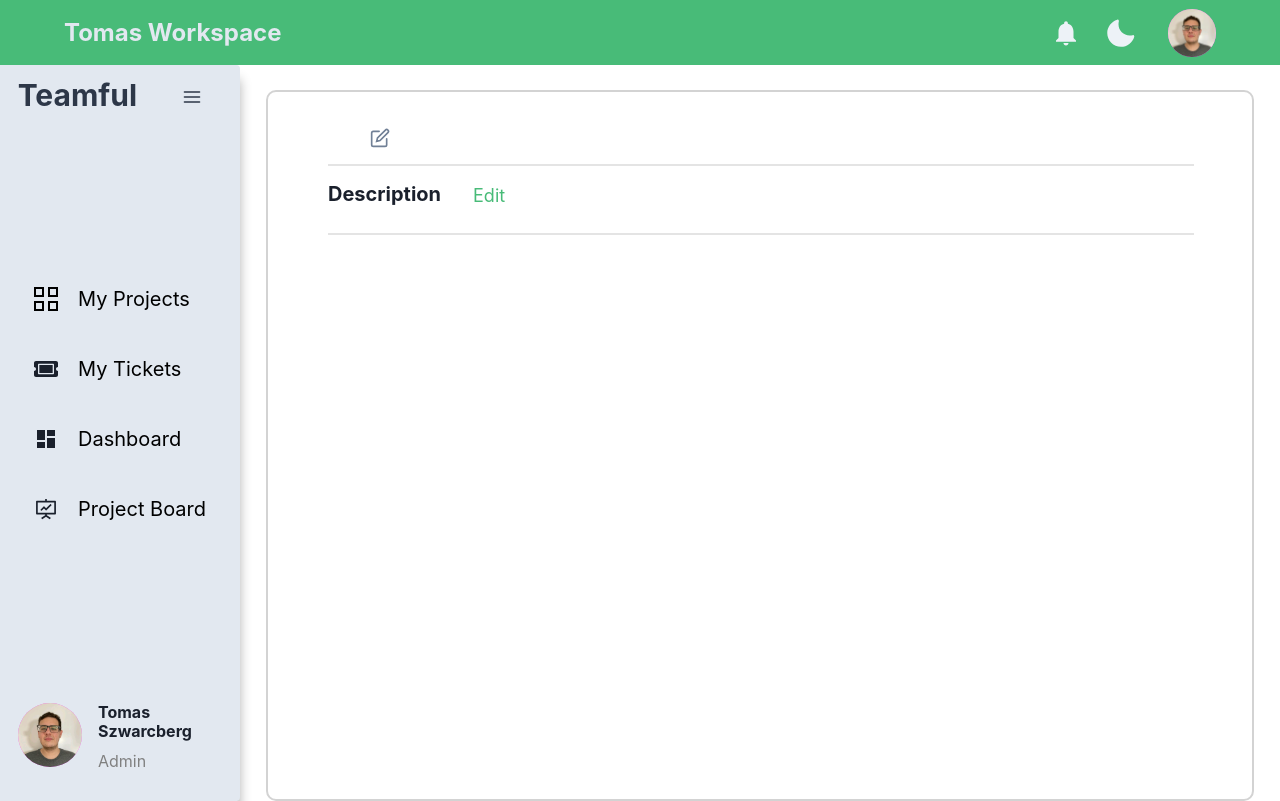
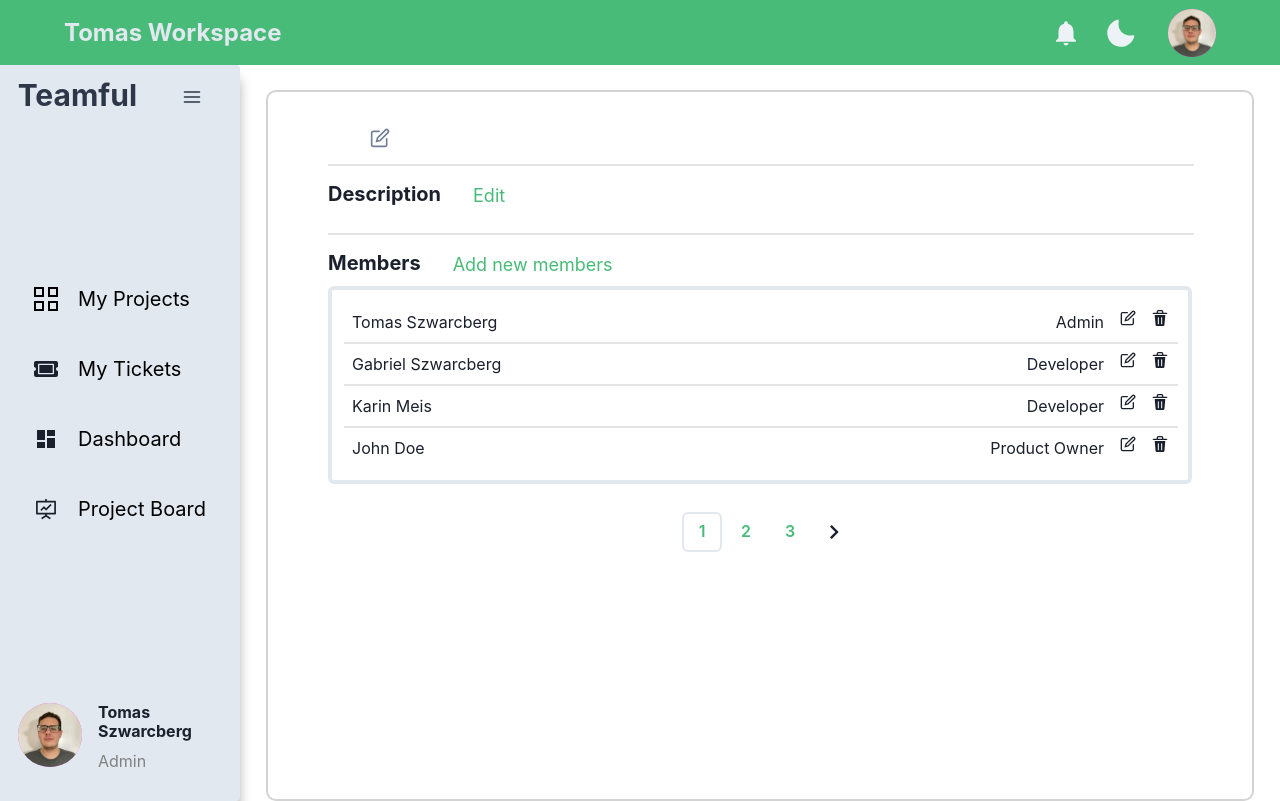
Before and after one commit to szwtomas/teamful, a React (Create React App) app: page /1/projectdescription in a window 1280 px wide. Built offline with nearby package versions, Linux system fonts and the light colour scheme.

Commit message:
Adds members display on ProjectDeatils

```diff
--- a/src/components/ui/MembersList.js
+++ b/src/components/ui/MembersList.js
@@ -1,7 +1,22 @@
 import React, { useState, useEffect } from "react";
-import { Box, Flex, Text, Spacer, Divider } from "@chakra-ui/react";
+import { Box, Flex, Text, Spacer, Stack, Icon } from "@chakra-ui/react";
+import Separator from "./Separator";
+import { DeleteIcon, EditIcon } from "@chakra-ui/icons";
 
-const MembersList = ({ members, currentPage, membersLimit }) => {
+const transitionStyles = {
+	transition: "all 0.5 ease",
+};
+
+const hoverStyle = {
+	transform: "scale(1.15)",
+};
+
+const MembersList = ({
+	members,
+	currentPage,
+	membersLimit,
+	showEdit = false,
+}) => {
 	const [currentMembers, setCurrentMembers] = useState([]);
 
 	useEffect(() => {
@@ -20,17 +35,21 @@ const MembersList = ({ members, currentPage, membersLimit }) => {
 						<Flex p={2}>
 							<Text>{member.name}</Text>
 							<Spacer />
-							<Text>{member.role}</Text>
+							<Stack direction="row" spacing={4}>
+								<Text>{member.role}</Text>
+								<Icon
+									as={EditIcon}
+									transition="all 0.2s ease"
+									_hover={hoverStyle}
+								/>
+								<Icon
+									as={DeleteIcon}
+									transition="all 0.2s ease"
+									_hover={hoverStyle}
+								/>
+							</Stack>
 						</Flex>
-						{i !== currentMembers.length - 1 && (
-							<Divider
-								orientation="horizontal"
-								size="8px"
-								style={{
-									border: "1px solid lightgray",
-								}}
-							/>
-						)}
+						{i !== currentMembers.length - 1 && <Separator />}
 					</Box>
 				);
 			})}
--- a/src/components/ui/MembersPreview.js
+++ b/src/components/ui/MembersPreview.js
@@ -2,9 +2,9 @@ import React, { useState, useEffect } from "react";
 import Pagination from "components/ui/Pagination";
 import MembersList from "components/ui/MembersList";
 import { getMembers } from "assets/data/members";
-import { Box, Heading } from "@chakra-ui/react";
+import { Heading } from "@chakra-ui/react";
 
-const MembersPreview = () => {
+const MembersPreview = ({ showTitle = true, showEdit = false }) => {
 	const [members, setMembers] = useState([]);
 	const [currentPage, setCurrentPage] = useState(0);
 
@@ -22,14 +22,17 @@ const MembersPreview = () => {
 	};
 
 	return (
-		<Box>
-			<Heading textAlign={"center"} as="h3" fontSize={"2xl"} mt={5}>
-				Team members
-			</Heading>
+		<>
+			{showTitle && (
+				<Heading textAlign={"center"} as="h3" fontSize={"2xl"} mt={5}>
+					Team members
+				</Heading>
+			)}
 			<MembersList
 				members={members}
 				currentPage={currentPage}
 				membersLimit={membersPerPage}
+				showRemove={showEdit}
 			/>
 			<Pagination
 				itemsPerPage={membersPerPage}
@@ -37,7 +40,7 @@ const MembersPreview = () => {
 				handleClick={handlePageChange}
 				currentPage={currentPage}
 			/>
-		</Box>
+		</>
 	);
 };
 
--- a/src/components/ui/ProjectDescription.js
+++ b/src/components/ui/ProjectDescription.js
@@ -15,6 +15,7 @@ import {
 } from "@chakra-ui/react";
 import { CheckIcon, EditIcon } from "@chakra-ui/icons";
 import Separator from "./Separator";
+import MembersPreview from "./MembersPreview";
 
 const ProjectDescription = () => {
 	const { project } = useContext(ProjectContext);
@@ -137,6 +138,18 @@ const ProjectDescription = () => {
 					)}
 				</Stack>
 				<Separator />
+				<Stack direction="column">
+					{/*   ------- MEMBERS  -------   */}
+					<Stack direction={"row"} spacing={8}>
+						<Heading as="h3" fontSize={"xl"}>
+							Members
+						</Heading>
+						<Link color="green.400" fontSize="lg">
+							Add new members
+						</Link>
+					</Stack>
+					<MembersPreview showTitle={false} showEdit={true} />
+				</Stack>
 			</Stack>
 		</Flex>
 	);
```
